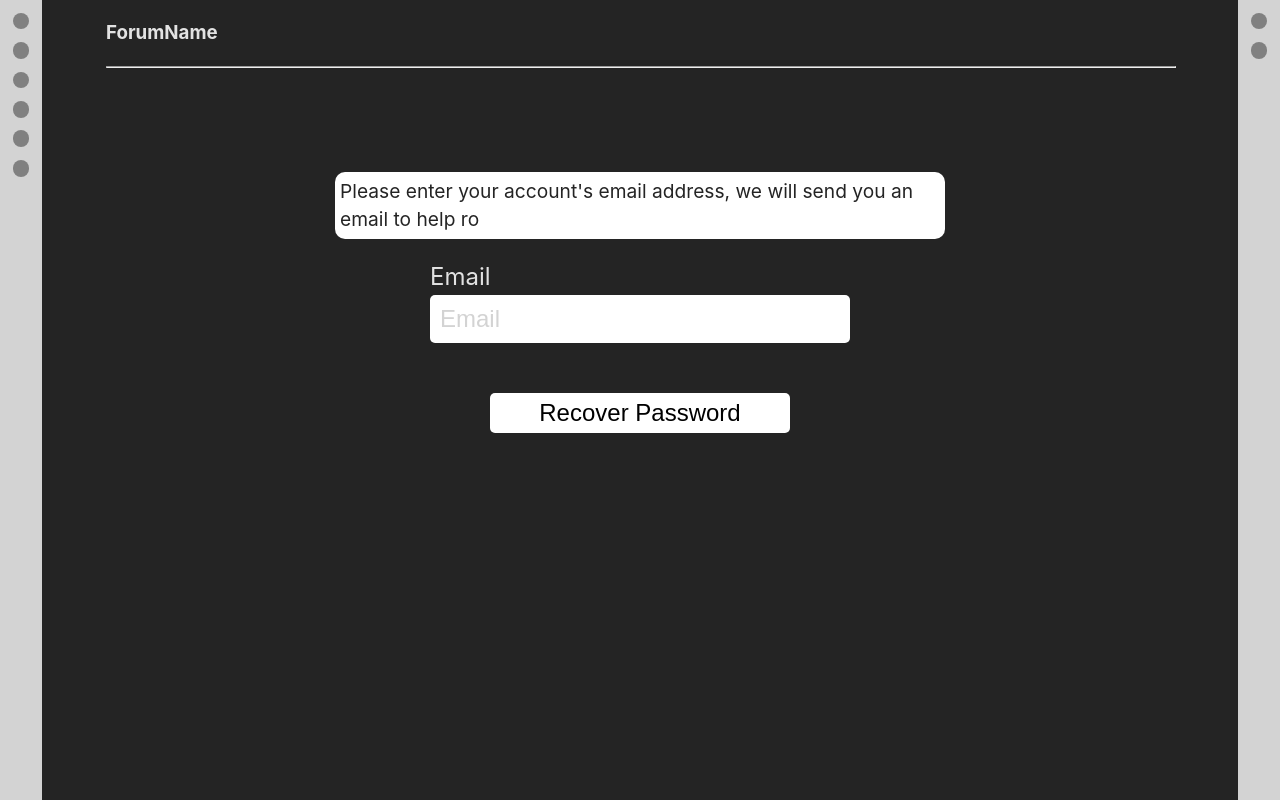
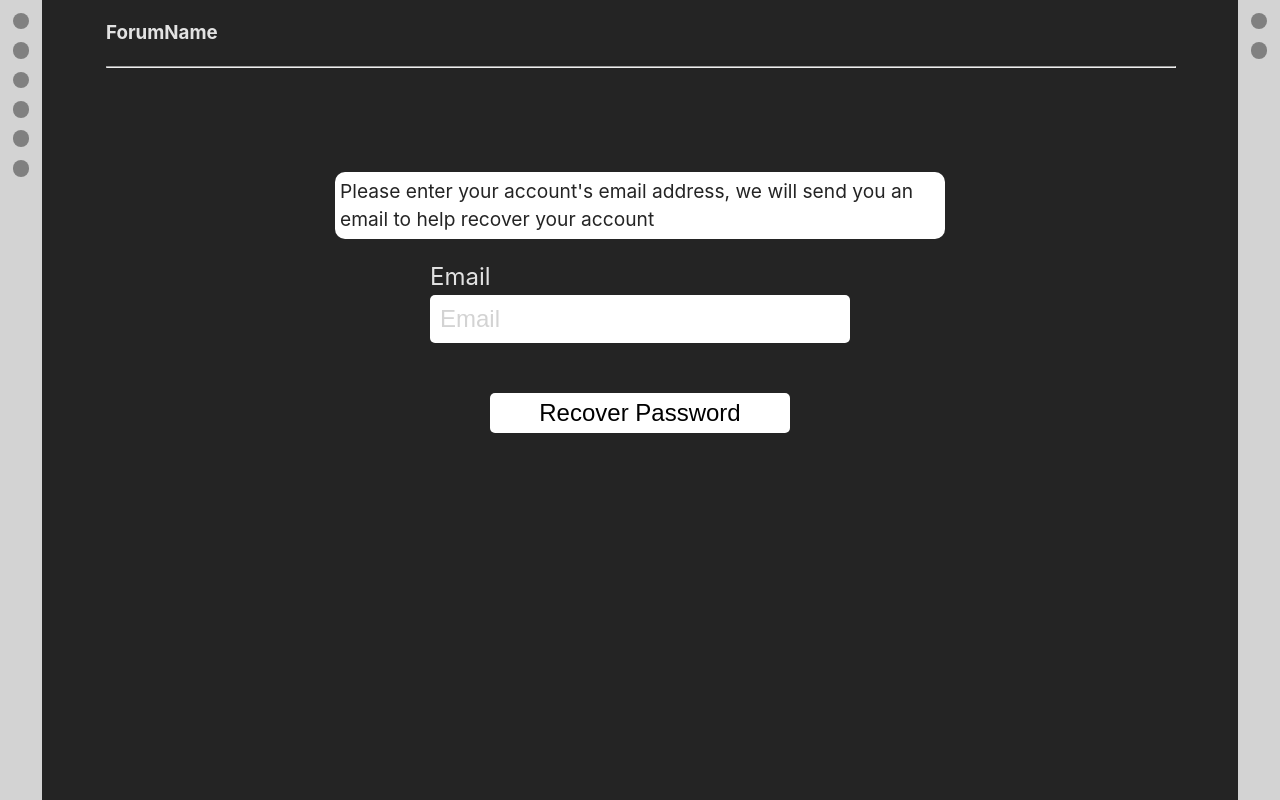
Before and after one commit to tomasrobino/forum, a React (Vite) app in the folder client/: page /recover-password in a window 1280 px wide. Built offline with nearby package versions, Linux system fonts and the light colour scheme.

Commit message:
RecoverPassword typo

```diff
--- a/client/src/components/login/RecoverPassword.tsx
+++ b/client/src/components/login/RecoverPassword.tsx
@@ -3,7 +3,7 @@ import styles from "./Login.module.css"
 export function RecoverPassword() {
   return (
     <div className={styles.div}>
-      <p className={styles.desc}>Please enter your account's email address, we will send you an email to help ro</p>
+      <p className={styles.desc}>Please enter your account's email address, we will send you an email to help recover your account</p>
       <form>
         <div className={styles.group}>
           <label htmlFor="email">Email</label>
```
